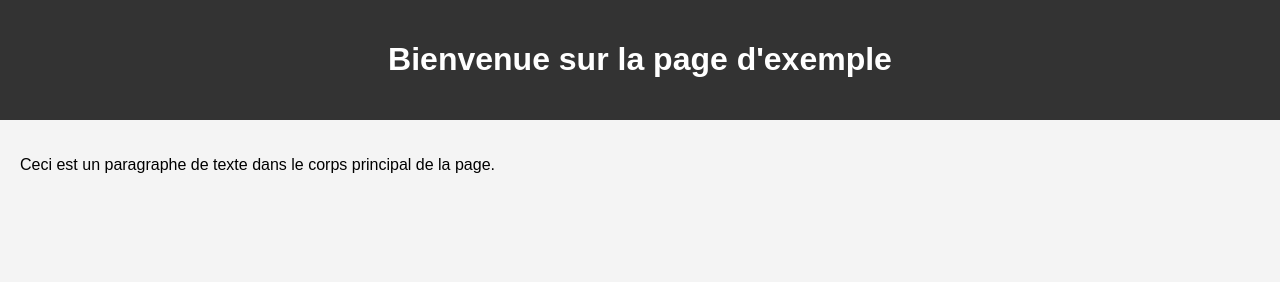
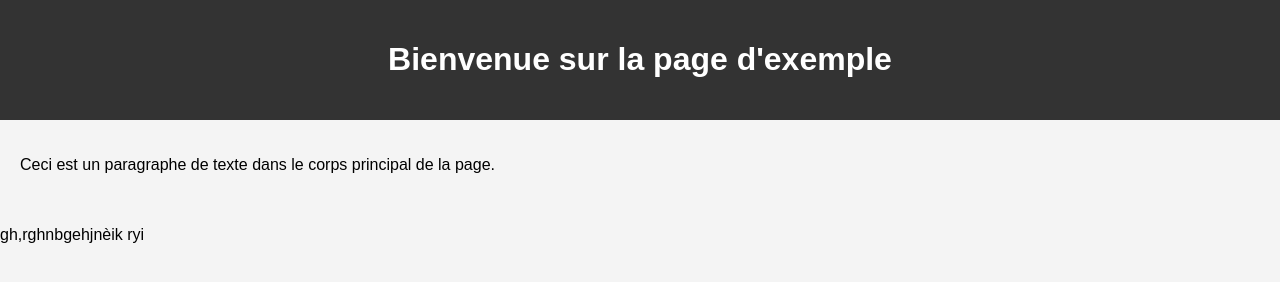
Before and after one commit to viinyuh/premier-github, a plain HTML site: page index.html in a window 1280 px wide. Drawn offline with Linux system fonts and the light colour scheme.

Commit message:
Deuxieme commit 13.03.25 16:26

```diff
--- a/index.html
+++ b/index.html
@@ -14,7 +14,7 @@
     <main>
         <p>Ceci est un paragraphe de texte dans le corps principal de la page.</p>
     </main>
-
+    <p>gh,rghnbgehjnèik ryi</p>
 
 </body>
 </html>
```
